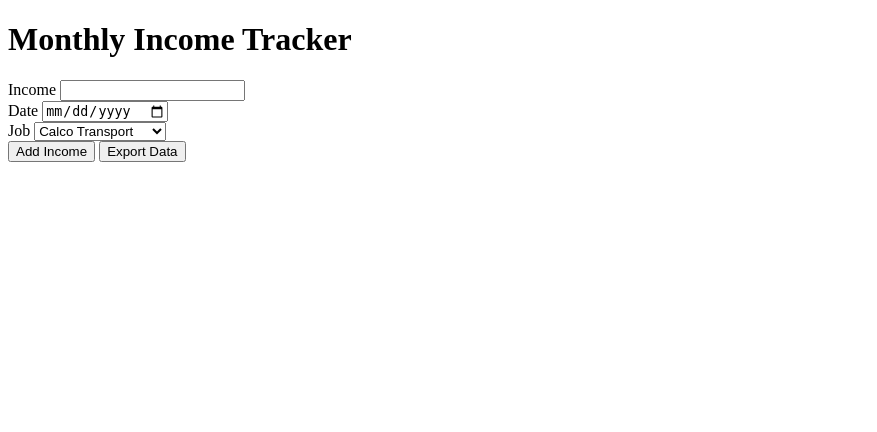
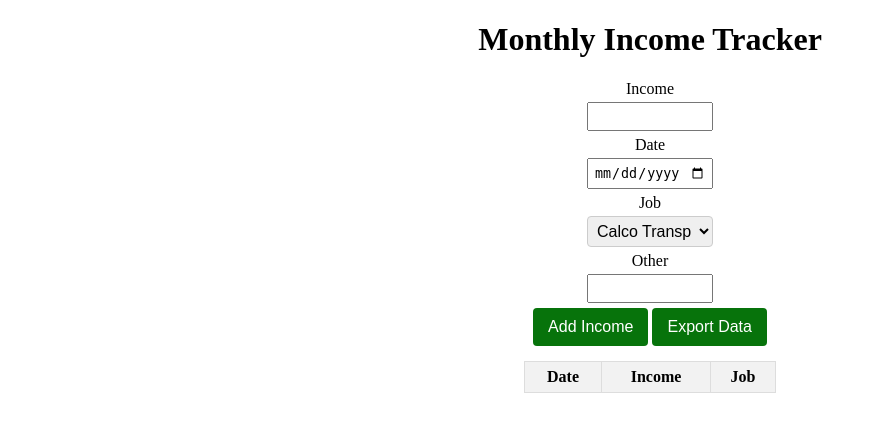
Before and after one commit to sienchoon/coding-challenge-practice, a Flask app: template Projects/Income_Project/template/index.html in a window 1280 px wide. Shown: the top 432 px of the page, without its empty margins (0-877 px from the left). Run offline with Flask 3, Linux system fonts and the light colour scheme; the template is opened without the code that fills it, so the values that code supplies are empty.

Commit message:
income tracker project

```diff
--- /dev/null
+++ b/Projects/Income_Project/Progress/income_data.txt
@@ -0,0 +1,2 @@
+1. Income: $23.00, Date: 2023-12-28, Job: Ebay
+2. Income: $232.00, Date: 2023-11-28, Job: Calco Transport
--- a/Projects/Income_Project/static/style.css
+++ /dev/null
@@ -1,4 +0,0 @@
-body {
-    margin: 0;
-    font-family: "Helvetica Neue",;
-}
--- a/Projects/Income_Project/template/app_display.js
+++ b/Projects/Income_Project/template/app_display.js
@@ -3,46 +3,143 @@
 document.addEventListener('DOMContentLoaded', function () {
     const incomeInput = document.getElementById('income');
     const dateInput = document.getElementById('date');
-    const jobSelect = document.getElementById('job');
-    const incomeList = document.getElementById('income-list');
+    const jobSelect = document.getElementById('jobSelect');
+    const otherJobInputBox = document.getElementById('otherJobInputBox');
+    const otherJobInput = document.getElementById('otherJob');
+    // const incomeList = document.getElementById('income-list');
+    const incomeTable = document.getElementById('income-table');
+    const incomeTableBody = document.getElementById('income-table-body');
     const addButton = document.getElementById('add-income');
     const exportButton = document.getElementById('export-data');
-    const pieChartCanvas = document.getElementById('pie-chart');
+
+        // Function to toggle the visibility of the otherJobInputBox based on the selected value
+        function toggleOtherJobInput() {
+            const selectedJob = jobSelect.value;
+            if (selectedJob === 'Other') {
+                otherJobInputBox.style.display = 'block';
+            } else {
+                otherJobInputBox.style.display = 'none';
+            }
+        }
+
+        // Attach the toggleOtherJobInput function to the change event of the jobSelect element
+        jobSelect.addEventListener('change', toggleOtherJobInput);
+
+    // Initialize an empty object to store monthly incomes by job
+    const monthlyIncomesByJob = {};
 
         addButton.addEventListener('click', function () {
         const incomeValue = parseFloat(incomeInput.value.trim());
         const dateValue = dateInput.value.trim();
-        const jobValue = jobSelect.value.trim();
+        let jobValue;
+
+        if (jobSelect.value === 'Other') {
+            // Use the value from the otherJobInput if 'Other' is selected
+            jobValue = otherJobInput.value.trim();
+        } else {
+            jobValue = jobSelect.value.trim();
+        }
 
         if (!incomeValue || isNaN(incomeValue) || !dateValue || !jobValue) {
             alert('Invalid value. Please enter a valid income and fill in all fields.');
             return;
         }
 
-        const listItem = document.createElement('li');
-        listItem.textContent = `Income: $${incomeValue.toFixed(2)}, Date: ${dateValue}, Job: ${jobValue}`;
-        incomeList.appendChild(listItem);
+        // Update the monthlyIncomesByJob object
+        const monthYear = new Date(dateValue).toLocaleDateString('en-GB', { day: '2-digit', month: '2-digit', year: 'numeric' });
+        const key = `${monthYear}-${jobValue}`;
+
+        if (monthlyIncomesByJob[key]) {
+            monthlyIncomesByJob[key] += incomeValue;
+        } else {
+            monthlyIncomesByJob[key] = incomeValue;
+        }
+
+
+        // THIS CODE FOR LISTING INCOMES-----------------------------------------------------------------------------------------------
+        // const listItem = document.createElement('li');
+        // listItem.textContent = `Income: $${incomeValue.toFixed(2)}, Date: ${dateValue}, Job: ${jobValue}`;
+        // incomeList.appendChild(listItem);
+
+        // incomeInput.value = '';
+        // dateInput.value = '';
+        // jobSelect.value = '';
+        //--------------------------------------------------------------------------------------------------------------------------------
+
+        // Create a new row in the table
+        const newRow = incomeTableBody.insertRow();
+
+        // Add cells to the row
+        // const indexCell = newRow.insertCell(0);
+        const dateCell = newRow.insertCell(0);
+        const incomeCell = newRow.insertCell(1);
+        const jobCell = newRow.insertCell(2);
+
+        // Assign values to the cells
+        // indexCell.textContent = incomeTableBody.children.length;
+        incomeCell.textContent = `$${incomeValue.toFixed(2)}`;
+        dateCell.textContent = monthYear;
+        jobCell.textContent = jobValue;
 
         incomeInput.value = '';
         dateInput.value = '';
         jobSelect.value = '';
-        updatePieChart();
+        otherJobInput.value = ''; // Clear the otherJobInput value
     });
 
+
+// // export the data when it is in the list format <ol> tag
+// exportButton.addEventListener('click', function () {
+//     // Create a string with the content and indices
+//     let content = '';
+//     const items = incomeList.children;
+
+//     for (let i = 0; i < items.length; i++) {
+//         content += `${i + 1}. ${items[i].textContent}\n`;
+//     }
+//     // Create a Blob with the content
+//     const blob = new Blob([content], { type: 'text/plain' });
+
+//     // Create a link element
+//     const link = document.createElement('a');
+//     link.href = URL.createObjectURL(blob);
+
+//     // Set the filename for the download
+//     link.download = 'income_data.txt';
+
+//     // Append the link to the document
+//     document.body.appendChild(link);
+
+//     // Trigger a click on the link to start the download
+//     link.click();
+
+//     // Remove the link from the document
+//     document.body.removeChild(link);
+
+//     });
+// });
+
 exportButton.addEventListener('click', function () {
-    // Create a string with the content and indices
-    let content = '';
-    const items = incomeList.children;
+    console.log('Button clicked!');
+    // Create a string with the content and indices from the table
+    let content = 'Date\tIncome\tJob\n'; // Add column headers
 
-    for (let i = 0; i < items.length; i++) {
-        content += `${i + 1}. ${items[i].textContent}\n`;
+    const rows = incomeTableBody.children;
+    for (let i = 0; i < rows.length; i++) {
+        const cells = rows[i].cells;
+        const date = cells[0].textContent;
+        const income = cells[1].textContent.slice(1); // Remove the "$" sign
+        const job = cells[2].textContent;
+
+        content += `${date}\t${income}\t${job}\n`;
     }
-    // Create a Blob with the content
-    const blob = new Blob([content], { type: 'text/plain' });
+
+        // Create a data URI for the text file
+        const dataUri = 'data:text/plain;charset=utf-8,' + encodeURIComponent(content);
 
         // Create a link element
         const link = document.createElement('a');
-    link.href = URL.createObjectURL(blob);
+        link.href = dataUri;
 
         // Set the filename for the download
         link.download = 'income_data.txt';
@@ -55,42 +152,5 @@ exportButton.addEventListener('click', function () {
 
         // Remove the link from the document
         document.body.removeChild(link);
-
     });
 });
-
-
-function updatePieChart() {
-    const jobLabels = Object.keys(incomesByJob);
-    const incomeValues = Object.values(incomesByJob);
-
-    // Check if the pie chart has been initialized
-    if (!window.myPieChart) {
-        // Initialize the pie chart
-        window.myPieChart = new Chart(pieChartCanvas, {
-            type: 'pie',
-            data: {
-                labels: jobLabels,
-                datasets: [{
-                    data: incomeValues,
-                    backgroundColor: getRandomColors(jobLabels.length),
-                }],
-            },
-        });
-    } else {
-        // Update the data of the existing pie chart
-        window.myPieChart.data.labels = jobLabels;
-        window.myPieChart.data.datasets[0].data = incomeValues;
-        window.myPieChart.data.datasets[0].backgroundColor = getRandomColors(jobLabels.length);
-        window.myPieChart.update();
-    }
-}
-
-function getRandomColors(count) {
-    const colors = [];
-    for (let i = 0; i < count; i++) {
-        const randomColor = '#' + Math.floor(Math.random()*16777215).toString(16);
-        colors.push(randomColor);
-    }
-    return colors;
-};
--- a/Projects/Income_Project/template/index.html
+++ b/Projects/Income_Project/template/index.html
@@ -1,5 +1,5 @@
 <!DOCTYPE html>
-<html lang="en" lang="en">
+<html lang="en">
 <head>
     <meta charset="UTF-8">
     <meta http-equiv="X-UA-Compatible" content="IE=edge">
@@ -27,23 +27,41 @@
             <div class="input-box">
                 <label for="job">Job</label>
                 <!-- Use a select element for the dropdown -->
-                <select id="job">
+                <select id="jobSelect" name="job">
                     <option value="Calco Transport">Calco Transport</option>
                     <option value="Ferguson Plarre">Ferguson Plarre</option>
                     <option value="Hunky Dory">Hunky Dory</option>
                     <option value="Vogue Ballroom">Vogue Ballroom</option>
                     <option value="Yarra Valley Water">Yarra Valley Water</option>
+                    <option value="Other">Other</option>
+
                     <!-- Add more options as needed -->
                 </select>
             </div>
+                <div class="input-box">
+                    <label for="other">Other</label>
+                    <input type="text" id="otherJob">
+                </div>
 
             <button id="add-income">Add Income</button>
             <button id="export-data">Export Data</button>
+
         </div>
         <!-- Add an id to the ul element -->
-        <ol id="income-list"></ol>
+        <!-- <ol id="income-list"></ol> -->
+        <table id="income-table">
+            <thead>
+                <tr>
+                    <th>Date</th>
+                    <th>Income</th>
+                    <th>Job</th>
+                </tr>
+            </thead>
+            <tbody id="income-table-body"></tbody>
+        </table>
 
-            <script src="app_display.js"></script>
+
+        <script src="app_display.js"></script>
 
 
     </div>
--- /dev/null
+++ b/Projects/Income_Project/template/style.css
@@ -0,0 +1,93 @@
+.container {
+    text-align: center;
+    padding-left: 20px; /* Adjust the padding as needed */
+}
+/* Set list-style-position to inside for the ordered list */
+/* #income-list {
+    list-style-position: inside;
+} */
+
+/* Style the income table */
+#income-table {
+    margin: 0 auto;
+    width: 20%;
+    border-collapse: collapse;
+    margin-top: 15px; /* Add margin to separate the table from the list */
+}
+
+#income-table th, #income-table td {
+    border: 1px solid #ddd;
+    padding: 6px;
+    text-align: centre;
+}
+
+#income-table th {
+    background-color: #f2f2f2;
+}
+
+#income-table tbody tr:nth-child(even) {
+    background-color: #f9f9f9;
+}
+
+#income-table tbody tr:hover {
+    background-color: #e5e5e5;
+}
+
+
+body {
+    margin: 0;
+    font-family: "Helvetica Neue",;
+}
+
+.input-box {
+    margin-bottom: 5px;
+}
+
+label {
+    display: block;
+    margin-bottom: 4px;
+}
+
+input {
+    width: 10%;
+    padding: 5px;
+    box-sizing: border-box;
+}
+
+/* Basic styling for the button */
+button {
+    background-color: hsl(122, 88%, 24%); /* Green background color */
+    color: white; /* White text color */
+    padding: 10px 15px; /* Padding around the text */
+    font-size: 16px; /* Font size */
+    border: none; /* No border */
+    border-radius: 4px; /* Rounded corners */
+    cursor: pointer; /* Cursor style on hover */
+}
+
+/* Hover effect for the button */
+button:hover {
+    background-color: #45a049; /* Darker green background color on hover */
+}
+
+
+/* Style for the select element */
+select {
+    padding: 5px; /* Adjust padding */
+    font-size: 16px; /* Adjust font size */
+    border: 1px solid #ccc; /* Border style */
+    border-radius: 4px; /* Rounded corners */
+    box-sizing: border-box; /* Ensure proper sizing */
+    width: 10%; /* Full width */
+}
+
+/* Optional: Style for when the select element is focused */
+select:focus {
+    outline: none; /* Remove the default focus outline */
+    border-color: #4CAF50; /* Change border color on focus */
+}
+
+/* Optional: Style for when the select element is hovered */
+select:hover {
+    border-color: #45a049; /* Change border color on hover */
+}
```
Also changed, not shown: Projects/Income_Project/Progress/Screenshot 2023-12-28 194610.jpg (added), Projects/Income_Project/Progress/Screenshot 2023-12-28 195101.jpg (added), Projects/Income_Project/Progress/Screenshot 2023-12-28 203053.jpg (added), 1 other file. Lines whose indentation alone changed are shown as unchanged.
